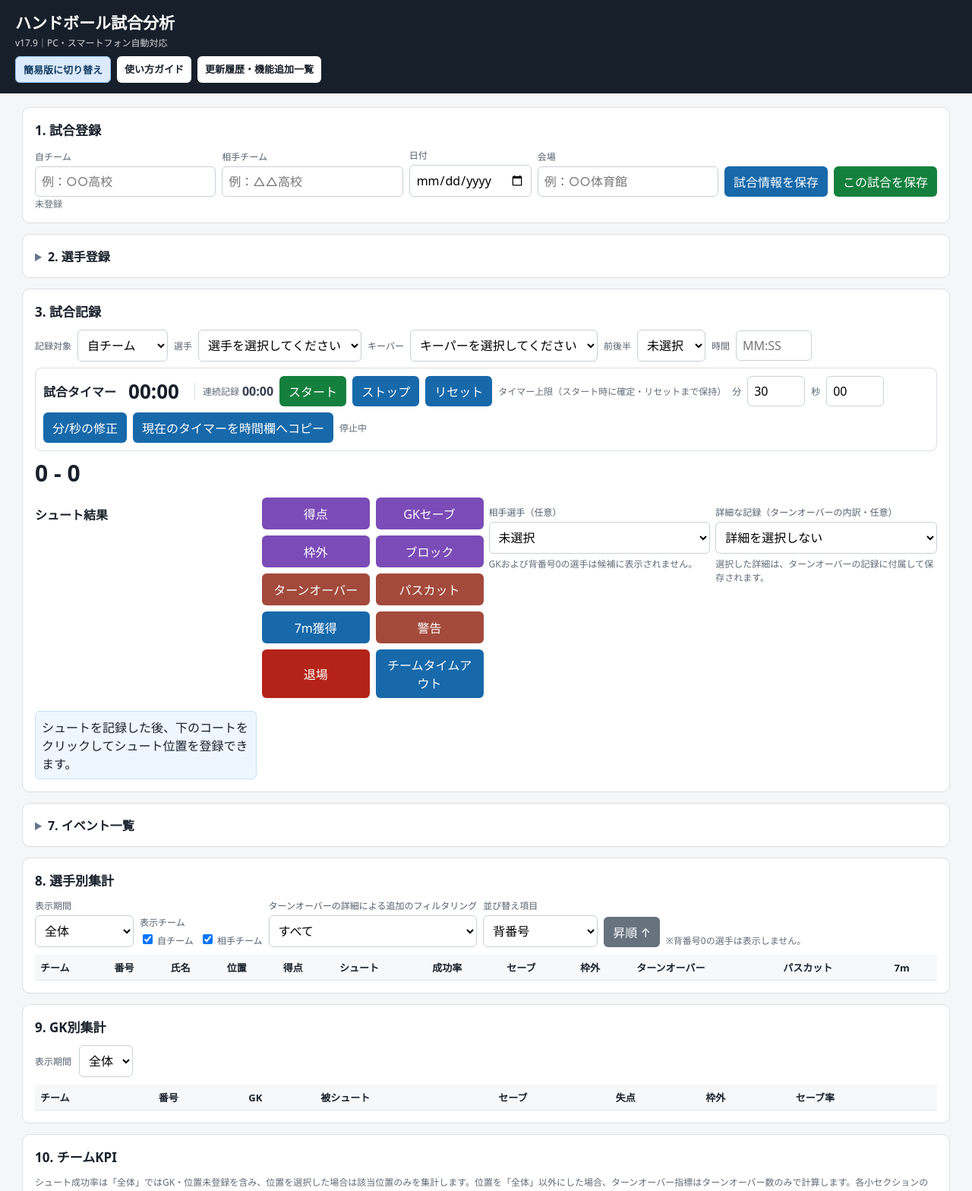
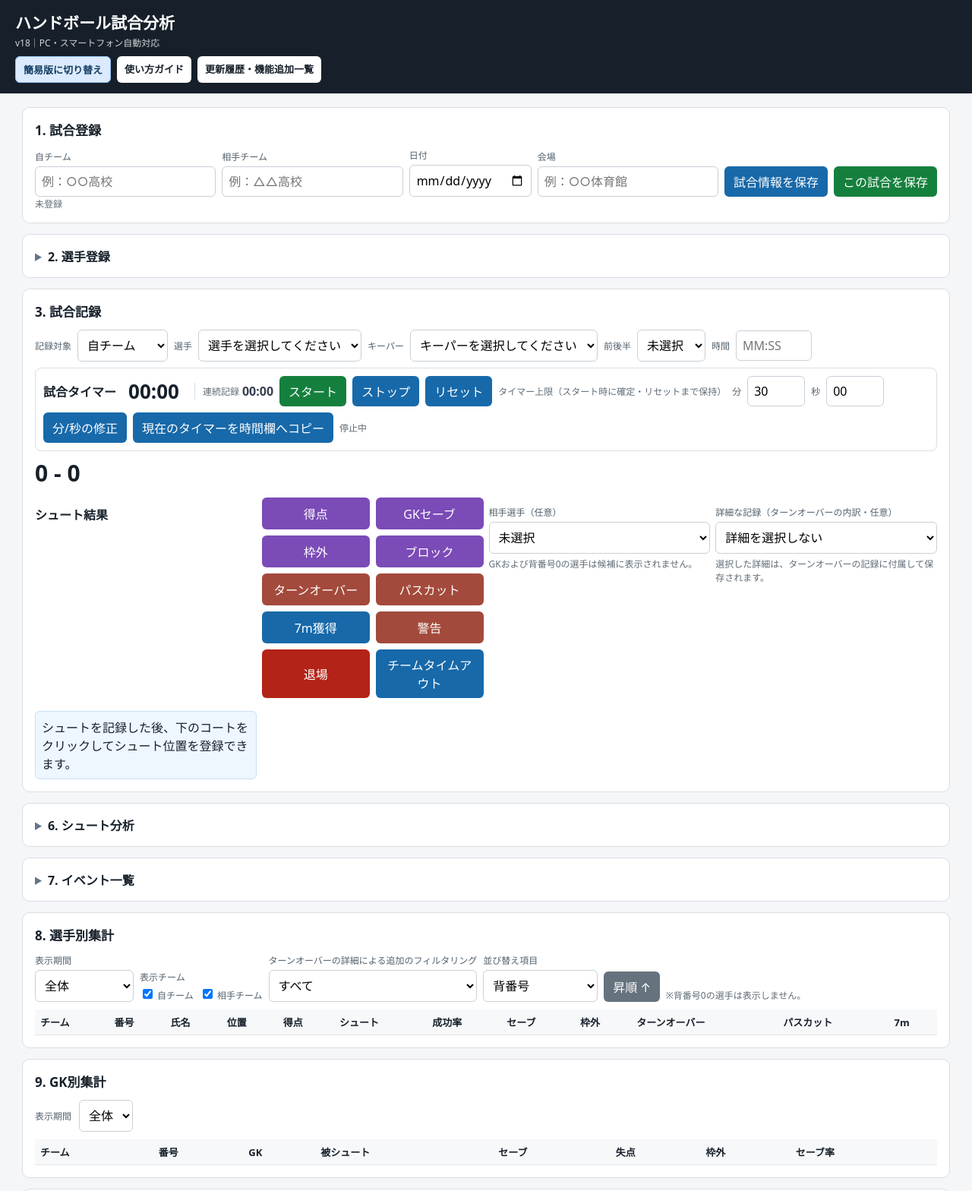
Before and after one commit to majoanagram-jpn/handball-analysis, a plain HTML site: page index.html in a window 1280 px wide. Shown: the top 1568 px of the page at 76% size. Drawn offline with Linux system fonts and the light colour scheme.

Commit message:
Update index.html

```diff
--- a/index.html
+++ b/index.html
@@ -291,7 +291,7 @@ details > summary::marker {
 </style>
 </head>
 <body>
-<header><h1>ハンドボール試合分析</h1><div class="version">v17.9｜PC・スマートフォン自動対応</div><nav style="display:flex;flex-wrap:wrap;gap:8px;margin-top:9px"><a href="analysis-simple.html" style="display:inline-block;padding:7px 10px;border-radius:6px;background:#dbeafe;color:#123b60;text-decoration:none;font-size:13px;font-weight:700;border:1px solid #93c5fd">簡易版に切り替え</a><a href="guide.html" style="display:inline-block;padding:7px 10px;border-radius:6px;background:#fff;color:#17202a;text-decoration:none;font-size:13px;font-weight:600">使い方ガイド</a><a href="history.html" style="display:inline-block;padding:7px 10px;border-radius:6px;background:#fff;color:#17202a;text-decoration:none;font-size:13px;font-weight:600">更新履歴・機能追加一覧</a></nav></header>
+<header><h1>ハンドボール試合分析</h1><div class="version">v18｜PC・スマートフォン自動対応</div><nav style="display:flex;flex-wrap:wrap;gap:8px;margin-top:9px"><a href="analysis-simple.html" style="display:inline-block;padding:7px 10px;border-radius:6px;background:#dbeafe;color:#123b60;text-decoration:none;font-size:13px;font-weight:700;border:1px solid #93c5fd">簡易版に切り替え</a><a href="guide.html" style="display:inline-block;padding:7px 10px;border-radius:6px;background:#fff;color:#17202a;text-decoration:none;font-size:13px;font-weight:600">使い方ガイド</a><a href="history.html" style="display:inline-block;padding:7px 10px;border-radius:6px;background:#fff;color:#17202a;text-decoration:none;font-size:13px;font-weight:600">更新履歴・機能追加一覧</a></nav></header>
 <main>
 
 <section>
@@ -500,8 +500,8 @@ details > summary::marker {
   ゴール位置登録待ち：なし
 </div></details>
 
-<details id="sectionShotDistribution" style="display:none">
-<summary>6. シュート分布</summary>
+<details id="sectionShotDistribution">
+<summary>6. シュート分析</summary>
 
 <p class="note">
   登録されたシュート位置をコート上に一括表示します。
```
